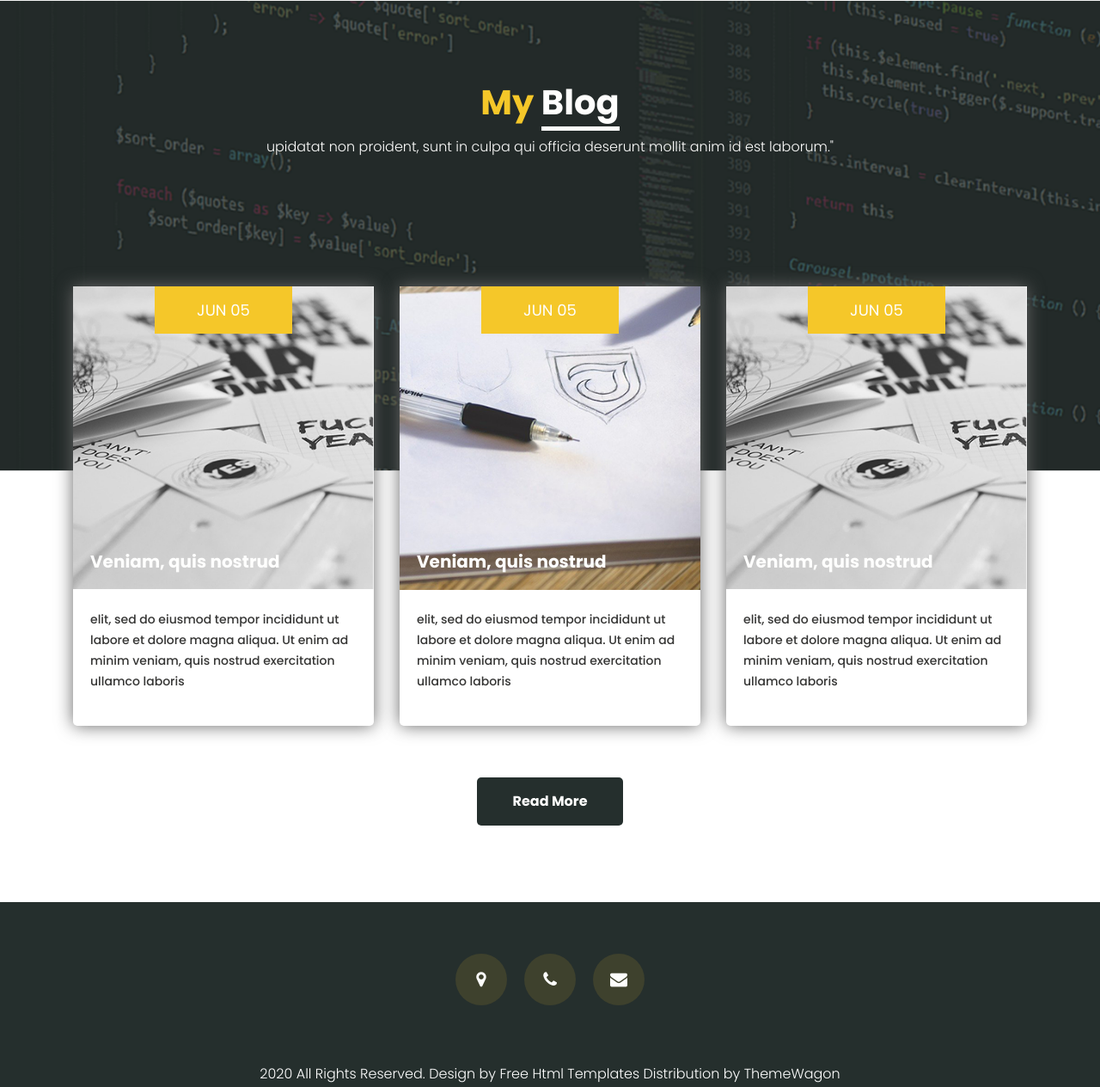
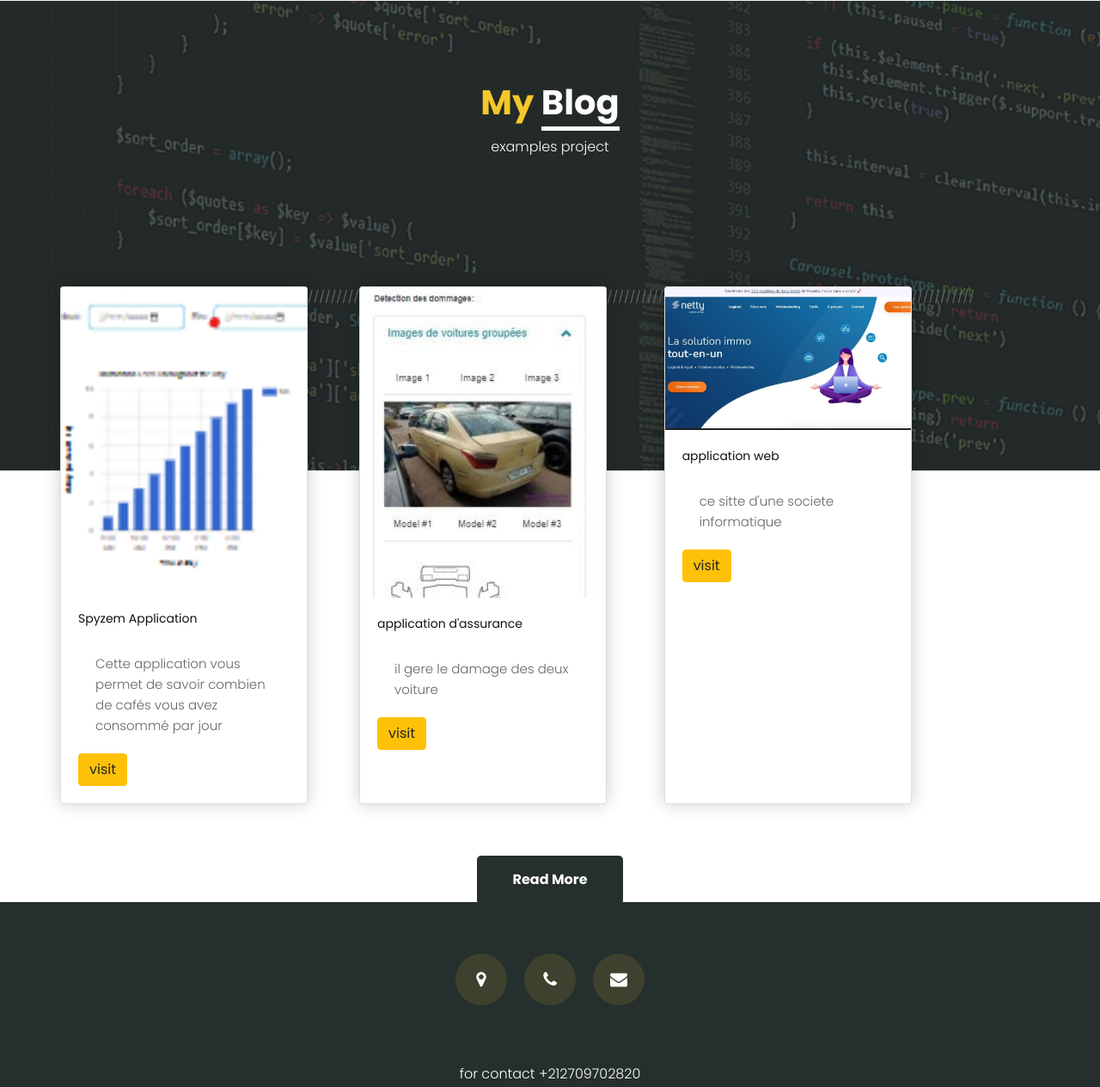
Before and after one commit to iliass7777/portfolioiliass.github, a plain HTML site: page blog.html in a window 1280 px wide. Shown: the part 200-1464 px from the top of the page at 86% size. Drawn offline with Linux system fonts and the light colour scheme; files that its build step writes are made by us from their sources.

Commit message:
Add files via upload

```diff
--- a/blog.html
+++ b/blog.html
@@ -68,42 +68,40 @@
             <div class="row">
                <div class="col-sm-12">
                   <h1 class="blog_taital">My <span class="blog_taital_1">Blog</span></h1>
-                  <p class="blog_text">upidatat non proident, sunt in culpa qui officia deserunt mollit anim id est laborum."</p>
+                  <p class="blog_text">examples project</p>
                </div>
             </div>
          </div>
          <div class="blog_section_2">
             <div class="container">
                <div class="row">
-                  <div class="col-md-4">
-                     <div class="blog_box">
-                        <div class="blog_img">
-                           <h4 class="date_text">Jun 05</h4>
-                           <h4 class="prep_text">Veniam, quis nostrud </h4>
-                        </div>
-                        <p class="lorem_text">elit, sed do eiusmod tempor incididunt ut labore et dolore magna aliqua. Ut enim ad minim veniam, quis nostrud exercitation ullamco laboris</p>
+                  <div class="card" style="width: 18rem; box-shadow: 0px 0px 20px rgba(0, 0, 0,0.2);"  >
+                     <img src="images/spp.png" class="card-img-top" alt="...">
+                     <div class="card-body">
+                       <h5 class="card-title">Spyzem Application</h5>
+                       <p class="card-text">Cette application vous permet de savoir combien de cafés vous avez consommé par jour</p>
+                       <a href="#" class="btn btn-warning">visit</a>
                      </div>
-                  </div>
-                  <div class="col-md-4">
-                     <div class="blog_box">
-                        <div class="blog_img_2">
-                           <h4 class="date_text">Jun 05</h4>
-                           <h4 class="prep_text">Veniam, quis nostrud </h4>
-                        </div>
-                        <p class="lorem_text">elit, sed do eiusmod tempor incididunt ut labore et dolore magna aliqua. Ut enim ad minim veniam, quis nostrud exercitation ullamco laboris</p>
+                   </div>
+                  /////////
+                  <div class="card" style="width: 18rem;box-shadow: 0px 0px 20px rgba(0, 0, 0,0.2)">
+                     <img src="images/applicationacc.jpg" class="card-img-top" alt="...">
+                     <div class="card-body">
+                       <h5 class="card-title">application d'assurance</h5>
+                       <p class="card-text">il gere le damage des deux voiture</p>
+                       <a href="#" class="btn btn-warning">visit</a>
                      </div>
-                  </div>
-                  <div class="col-md-4">
-                     <div class="blog_box">
-                        <div class="blog_box_3">
-                           <div class="blog_img">
-                              <h4 class="date_text">Jun 05</h4>
-                              <h4 class="prep_text">Veniam, quis nostrud </h4>
-                           </div>
-                           <p class="lorem_text">elit, sed do eiusmod tempor incididunt ut labore et dolore magna aliqua. Ut enim ad minim veniam, quis nostrud exercitation ullamco laboris</p>
-                        </div>
+                   </div>
+                  //////////
+                  <div class="card" style="width: 18rem;box-shadow: 0px 0px 20px rgba(0, 0, 0,0.2)">
+                     <img src="images/netty.jpg" class="card-img-top" alt="...">
+                     <div class="card-body">
+                       <h5 class="card-title">application web </h5>
+                       <p class="card-text">ce sitte d'une societe informatique</p>
+                       <a href="#" class="btn btn-warning">visit</a>
                      </div>
-                  </div>
+                   </div>
+                  ///////////
                </div>
                <div class="readmore_bt_1"><a href="#">Read More</a></div>
             </div>
@@ -119,10 +117,10 @@
                      <a href="#"><i class="fa fa-map-marker" aria-hidden="true"></i></a>
                   </li>
                   <li>
-                     <a href="#"><i class="fa fa-phone" aria-hidden="true"></i></a>
+                     <a  href="tel:+212709702820"><i class="fa fa-phone" aria-hidden="true"></i></a>
                   </li>
                   <li>
-                     <a href="#"><i class="fa fa-envelope" aria-hidden="true"></i></a>
+                     <a href="mailto:meeiliass6@gmail.com"><i class="fa fa-envelope" aria-hidden="true"></i></a>
                   </li>
                </ul>
             </div>
@@ -132,7 +130,7 @@
       <!-- copyright section start -->
       <div class="copyright_section">
          <div class="container">
-            <p class="copyright_text">2020 All Rights Reserved. Design by <a href="https://html.design">Free Html Templates</a> Distribution by <a href="https://themewagon.com">ThemeWagon</a></p>
+            <p class="copyright_text">for contact +212709702820</p>
          </div>
       </div>
       <!-- copyright section end -->
```
Also changed, not shown: contact.html (+3 -4 lines), index.html (+3 -2 lines), portfolio.html (+3 -3 lines).
